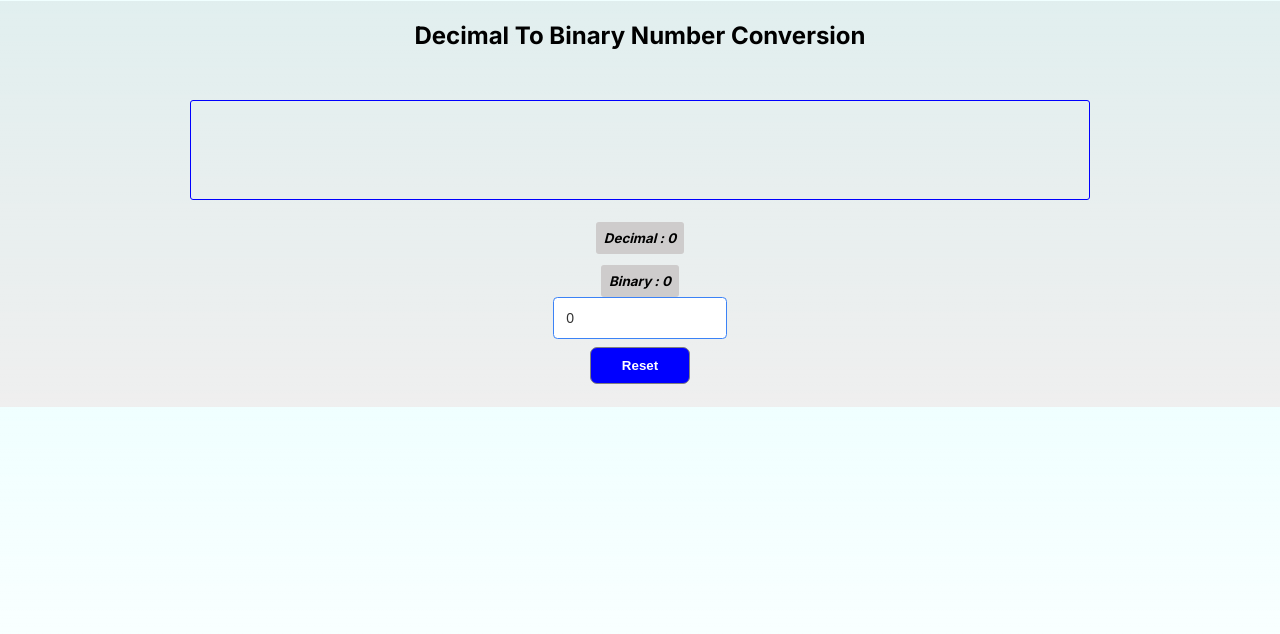
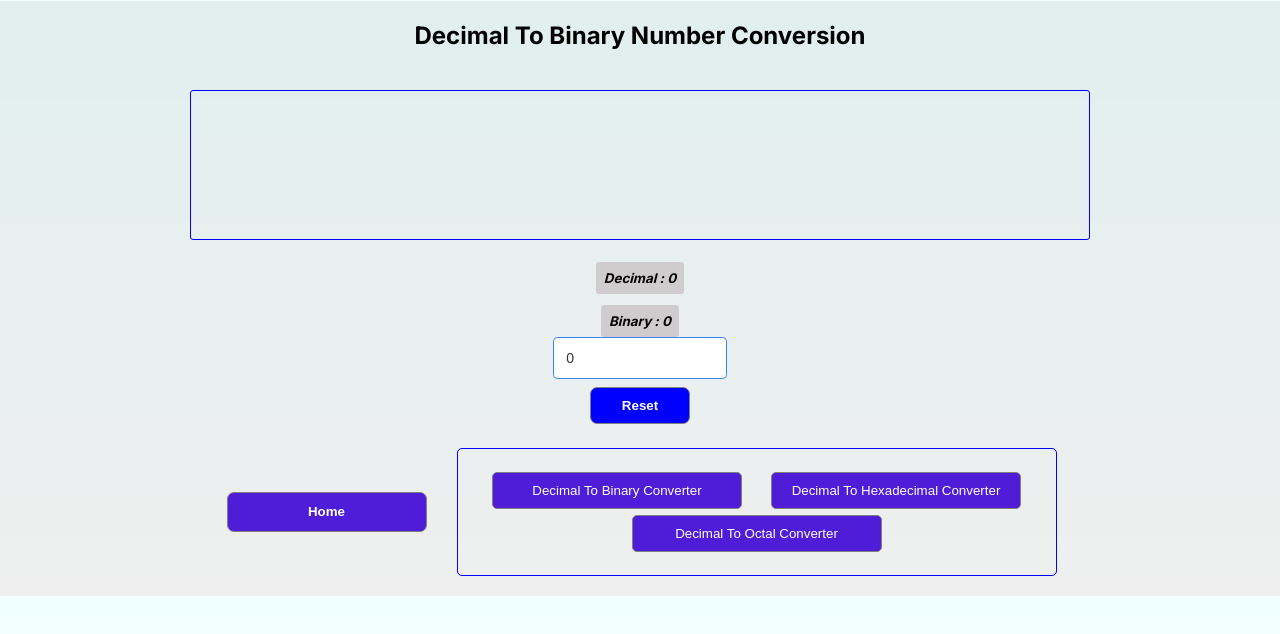
Before and after one commit to alexkham/calculator-app-production, a Next.js app: page /converters/binary in a window 1280 px wide. Shown: the top 634 px of the page. Built offline with nearby package versions, Linux system fonts and the light colour scheme.

Commit message:
home button

```diff
--- /dev/null
+++ b/app/components/GoHomeButton.jsx
@@ -0,0 +1,12 @@
+import React from 'react';
+import Link from 'next/link';
+
+function GoHomeButton({className}) {
+  return (
+    <Link href="/">
+     <button className={className}>Home</button>
+    </Link>
+  );
+}
+
+export default GoHomeButton;
--- a/app/components/binary-numbers-demo/BinaryNumbersDemo.css
+++ b/app/components/binary-numbers-demo/BinaryNumbersDemo.css
@@ -1,14 +1,14 @@
 .row{
     display: flex;
     flex-direction: row;
-    min-height: 100px;
+    min-height: 150px;
     min-width: 900px;
     margin:10px;
     border: solid 0.5px blue;
     border-radius: 3px;
     padding: 10px;
     justify-content: center;
-    margin-top: 20px;
+
 }
 .row-smaller{
     min-height: 100px;
--- a/app/components/button-group/ButtonGroup.css
+++ b/app/components/button-group/ButtonGroup.css
@@ -36,7 +36,8 @@
         border: solid 1px blue;
         padding: 20px;
         border-radius: 5px;
-        max-width: 800px;
+        max-width: 600px;
+        max-height: 200px;
     }
 
 
--- a/app/converters/[converterType]/converters.css
+++ b/app/converters/[converterType]/converters.css
@@ -9,3 +9,19 @@ body{
     align-items: center;
     padding:20px
 }
+.button-container-2{
+    display: flex;
+    flex-direction: row;
+    justify-content: center;
+    align-items: center;
+    border: none;
+    max-height: 200px;
+    margin-top: 20px;
+}
+.home-button{
+    background-color: #4f1dd8;
+    width: 200px;
+    height: 200px;
+    min-height: auto;
+    margin-right: 30px;
+}
--- a/app/converters/[converterType]/page.jsx
+++ b/app/converters/[converterType]/page.jsx
@@ -2,28 +2,16 @@ import React from 'react'
 import './converters.css'
 import data from '../../api/db/calculations/converters/converters.json'
 import DecimalToAnyBaseConverter from '@/app/components/decimal-to-any/DecimalToAnyDemo';
+import ButtonGroup from '@/app/components/button-group/ButtonGroup';
+import buttonData from '../../api/db/calculations/converters/converters.json'
+import GoHomeButton from '@/app/components/GoHomeButton';
 
-// const data = [
-//     {"title":"decimal to binary converter","key_word":"binary","base":2,"max_value":10000},
-//     {"title":"decimal to hexadecimal converter","key_word":"hexadecimal","base":16,"max_value":100000},
-//     {"title":"decimal to octal converter","key_word":"octal","base":8,"max_value":100000}
-// ];
 
 // Create a lookup object
 const lookup = data.reduce((acc, item) => {
     acc[item.key_word] = item;
     return acc;
 }, {});
-
-// Now, you can access an item by its key_word
-const binaryConverter = lookup["binary"];
-const hexadecimalConverter = lookup["hexadecimal"];
-const octalConverter = lookup["octal"];
-
-// Example of using one of these objects
-console.log("Binary Converter:", binaryConverter);
-console.log("Hexadecimal Converter:", hexadecimalConverter);
-console.log("Octal Converter:", octalConverter);
 
 
 export default function page({params}) {
@@ -32,9 +20,17 @@ export default function page({params}) {
   return (
     <div className='main'>
 
+
     <DecimalToAnyBaseConverter base={decodedConverterType}
      n={converter.base}
      sanitizedLength={converter.max_value}></DecimalToAnyBaseConverter>
+     <div className='button-container-2'>
+     <GoHomeButton className={'home-button'}></GoHomeButton>
+     <ButtonGroup data={buttonData}
+        buttonClass={'button'}
+        containerClass={'button-container'}
+        groupTitle={""}></ButtonGroup>
+      </div>
 
     </div>
   )
--- a/app/page.js
+++ b/app/page.js
@@ -11,12 +11,12 @@ import styles from './page.module.css'
 
 
 export default function Home() {
-  const title=buttonData.fileName
+
   return (
 
     // <main className={styles.main}>
     <div className={styles.main}>
-      <h2>{title}</h2>
+
 
        <ButtonGroup data={buttonData}
         buttonClass={'button'}
--- a/app/utils/utils-functions.js
+++ b/app/utils/utils-functions.js
@@ -9,3 +9,9 @@ export const range=(start, end)=> {
       result.push(i);
   }
   return result;}
+
+
+//  export  const lookup = data.reduce((acc, item) => {
+//      acc[item.key_word] = item;
+//      return acc;
+//  }, {});
```
